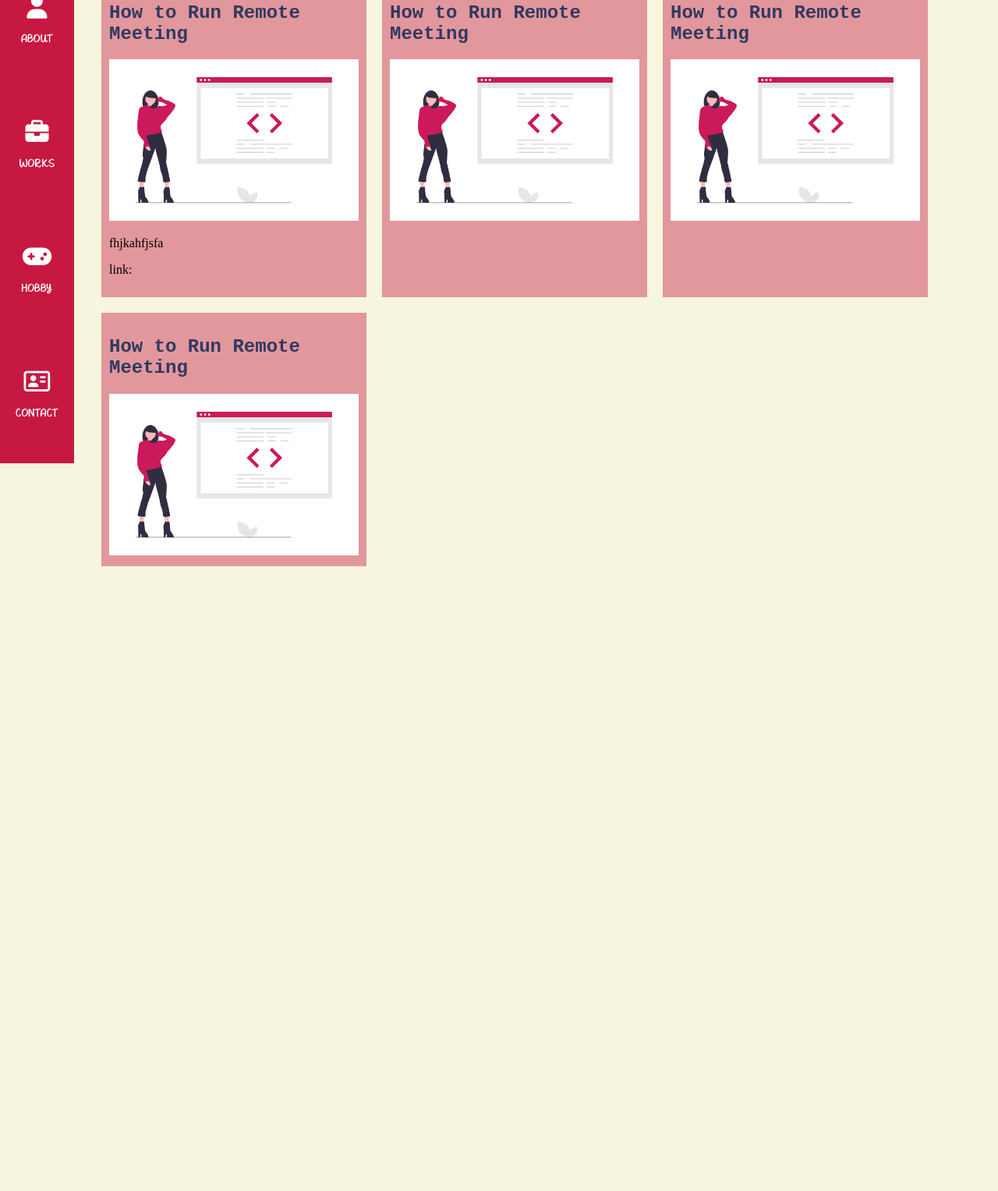
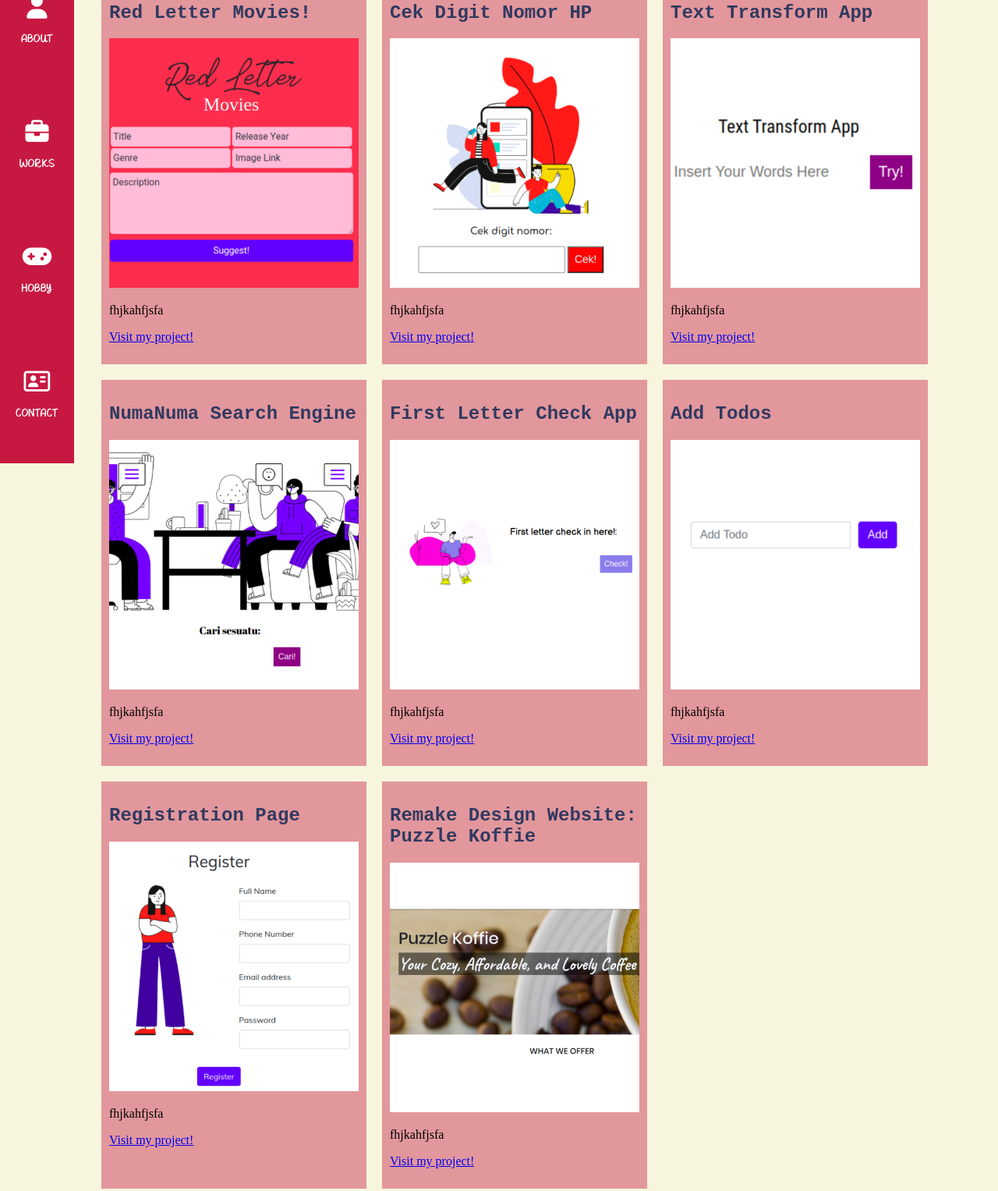
Before and after one commit to renvelvet/personal-website, a plain HTML site: page works.html in a window 1280 px wide. Shown: the part 206-1733 px from the top of the page at 78% size. Before the commit the page ends 942 px from the top, so only its background shows below. Drawn offline with Linux system fonts and the light colour scheme; a web font is replaced by a local one.

Commit message:
works done minus description

```diff
--- a/works.html
+++ b/works.html
@@ -47,24 +47,92 @@
         </div>
         <div class="block-2">
           <div class="image">
-            <h2>How to Run Remote Meeting</h2>
-            <img src="/assets/undraw_proud_coder_7ain.png" alt="picture" />
+            <h2>Red Letter Movies!</h2>
+            <img src="/assets/1.png" alt="picture" />
             <p>
               fhjkahfjsfa
             </p>
-            <p>link:</p>
+            <p>
+              <a href="https://ren-movielist.netlify.app/">Visit my project!</a>
+            </p>
           </div>
           <div class="image">
-            <h2>How to Run Remote Meeting</h2>
-            <img src="/assets/undraw_proud_coder_7ain.png" alt="picture" />
+            <h2>Cek Digit Nomor HP</h2>
+            <img src="/assets/2.png" alt="picture" />
+            <p>
+              fhjkahfjsfa
+            </p>
+            <p>
+              <a href="https://cek-digit.netlify.app/">Visit my project!</a>
+            </p>
           </div>
           <div class="image">
-            <h2>How to Run Remote Meeting</h2>
-            <img src="/assets/undraw_proud_coder_7ain.png" alt="picture" />
+            <h2>Text Transform App</h2>
+            <img src="/assets/3.png" alt="picture" />
+            <p>
+              fhjkahfjsfa
+            </p>
+            <p>
+              <a href="https://checkletters.netlify.app/">Visit my project!</a>
+            </p>
           </div>
           <div class="image">
-            <h2>How to Run Remote Meeting</h2>
-            <img src="/assets/undraw_proud_coder_7ain.png" alt="picture" />
+            <h2>NumaNuma Search Engine</h2>
+            <img src="/assets/4.png" alt="picture" />
+            <p>
+              fhjkahfjsfa
+            </p>
+            <p>
+              <a href="https://numa-numa-search-engine.netlify.app/"
+                >Visit my project!</a
+              >
+            </p>
+          </div>
+          <div class="image">
+            <h2>First Letter Check App</h2>
+            <img src="/assets/5.png" alt="picture" />
+            <p>
+              fhjkahfjsfa
+            </p>
+            <p>
+              <a href="https://first-letter-check.netlify.app/"
+                >Visit my project!</a
+              >
+            </p>
+          </div>
+          <div class="image">
+            <h2>Add Todos</h2>
+            <img src="/assets/6.png" alt="picture" />
+            <p>
+              fhjkahfjsfa
+            </p>
+            <p>
+              <a href="https://dom-addtodos.netlify.app/">Visit my project!</a>
+            </p>
+          </div>
+          <div class="image">
+            <h2>Registration Page</h2>
+            <img src="/assets/7.png" alt="picture" />
+            <p>
+              fhjkahfjsfa
+            </p>
+            <p>
+              <a href="https://dom-registration-page.netlify.app/"
+                >Visit my project!</a
+              >
+            </p>
+          </div>
+          <div class="image">
+            <h2>Remake Design Website: Puzzle Koffie</h2>
+            <img src="/assets/8.png" alt="picture" />
+            <p>
+              fhjkahfjsfa
+            </p>
+            <p>
+              <a href="https://puzzle-koffie-bootstrap.netlify.app/"
+                >Visit my project!</a
+              >
+            </p>
           </div>
         </div>
       </section>
```
Also changed, not shown: assets/1.png (added), assets/2.png (added), assets/3.png (added), assets/4.png (added), assets/5.png (added), assets/6.png (added), assets/7.png (added), assets/8.png (added), assets/open-peeps.png (deleted), assets/undraw_proud_coder_7ain.png (deleted), 1 other file.
